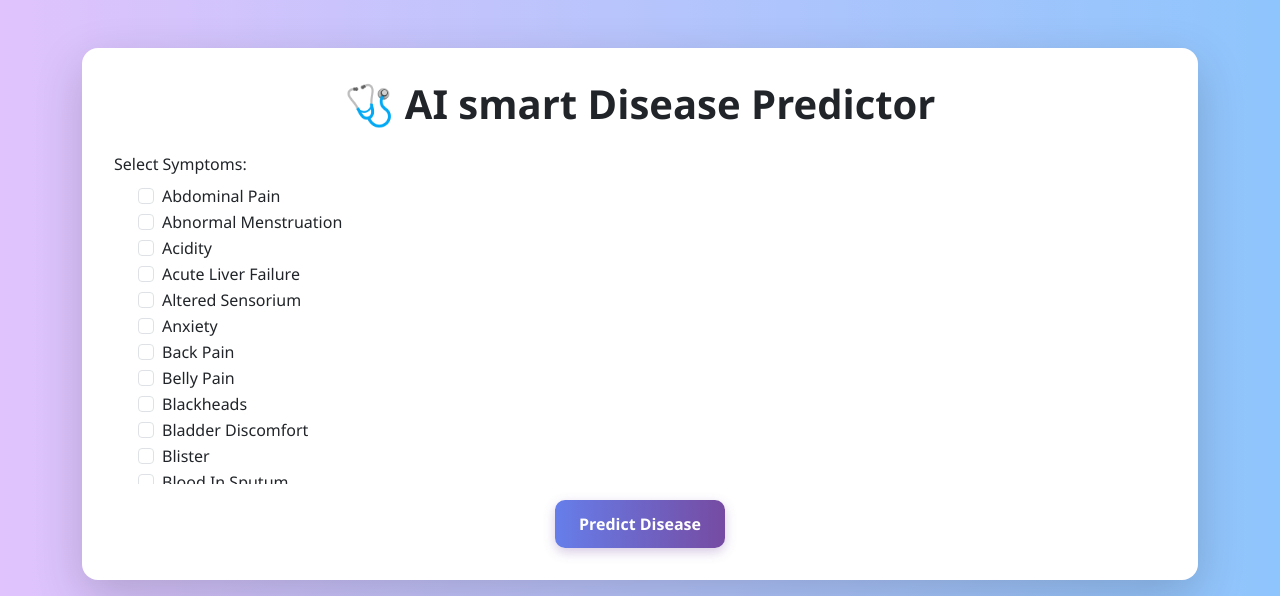
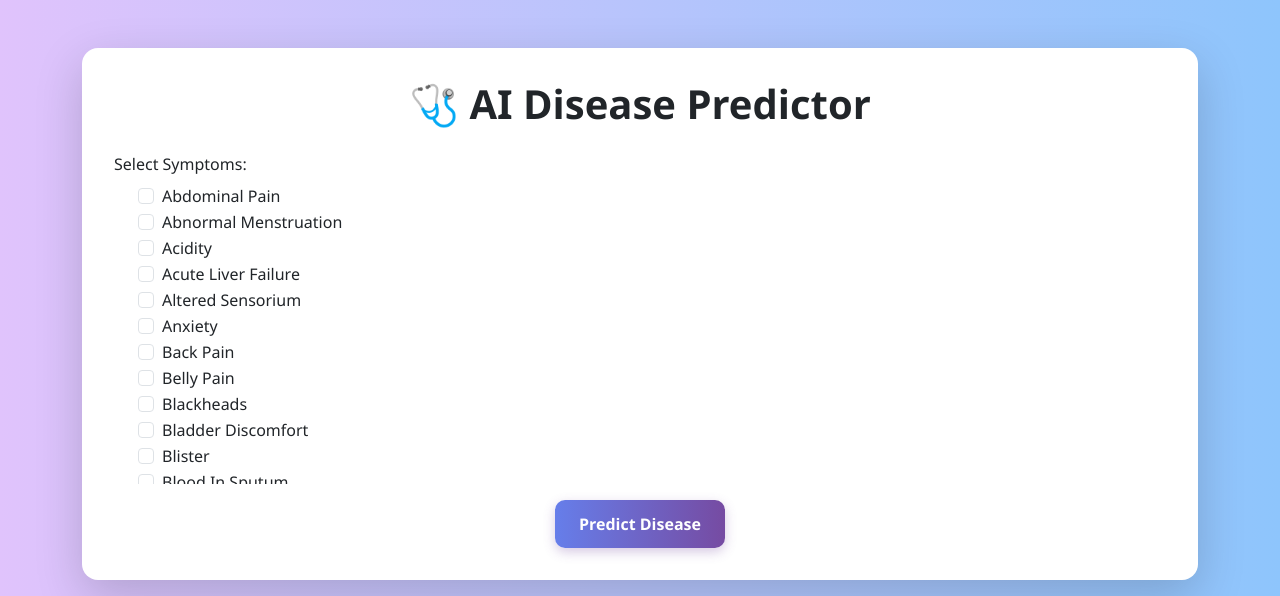
Before and after one commit to jayantarunsingh/disease_predictor_project, a Flask app: page / in a window 1280 px wide. Shown: the top 596 px of the page. Run offline with Flask 3, Linux system fonts and the light colour scheme; parts of the project's set-up code (start-up, migrations or seed data) failed here and were passed over.

Commit message:
changes index

```diff
--- a/templates/index.html
+++ b/templates/index.html
@@ -13,7 +13,7 @@
     <div class="container py-5">
         <div class="card shadow-lg rounded-4">
             <div class="card-body">
-                <h1 class="card-title text-center mb-4">🩺 AI smart Disease Predictor </h1>
+                <h1 class="card-title text-center mb-4">🩺 AI Disease Predictor </h1>
                 <form action="/predict" method="post">
                     <div class="mb-3">
                         <label class="form-label">Select Symptoms:</label>
```
